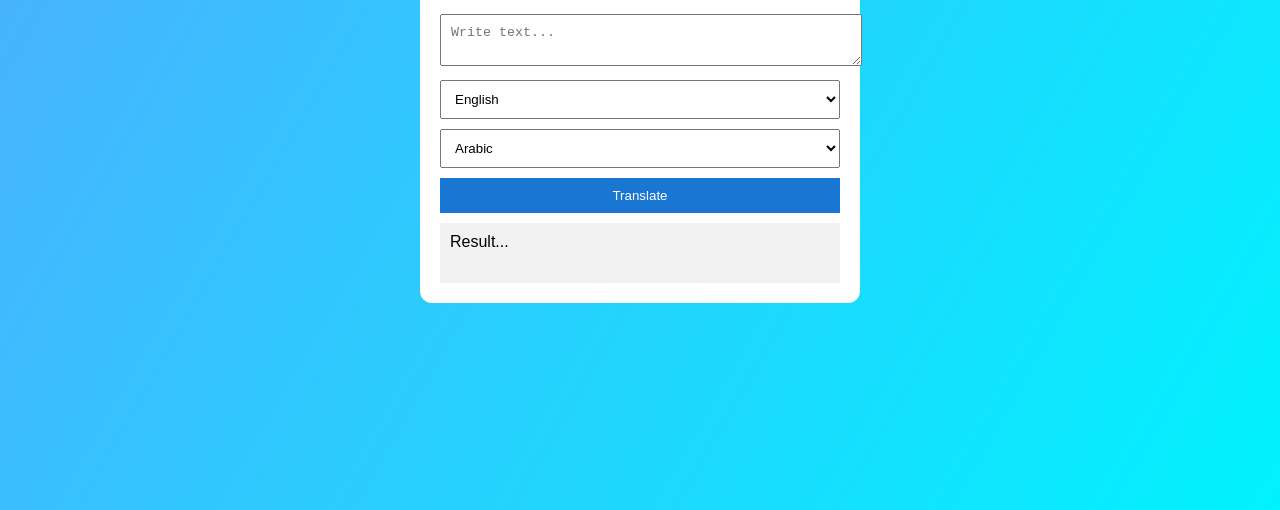
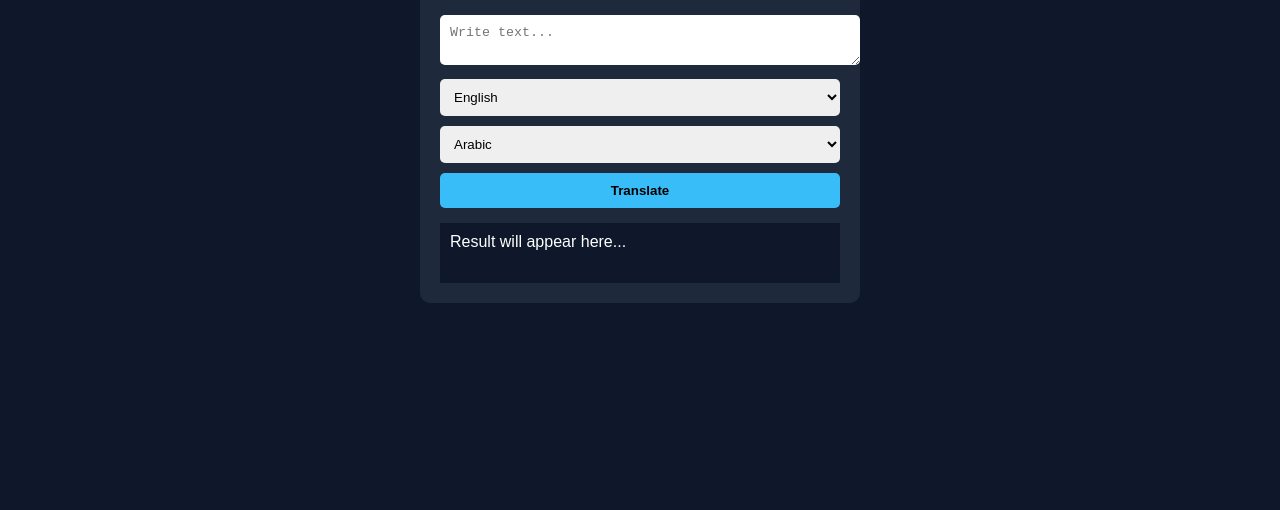
Before and after one commit to malekdalpirou765-hue/translatex, a website: page index.html in a window 1280 px wide. Shown: the part 290-800 px from the top of the page. Drawn offline with Linux system fonts and the light colour scheme.

Commit message:
Update index.html

```diff
--- a/index.html
+++ b/index.html
@@ -1,5 +1,5 @@
 <!DOCTYPE html>
-<html>
+<html lang="en">
 <head>
 <meta charset="UTF-8">
 <title>TranslateX</title>
@@ -7,38 +7,40 @@
 <style>
 body{
   font-family: Arial;
-  background: linear-gradient(120deg,#4facfe,#00f2fe);
-  height:100vh;
+  background:#0f172a;
+  color:white;
   display:flex;
   justify-content:center;
   align-items:center;
+  height:100vh;
   margin:0;
 }
 
 .box{
   width:400px;
-  background:white;
+  background:#1e293b;
   padding:20px;
-  border-radius:12px;
+  border-radius:10px;
 }
 
 textarea,select,button{
   width:100%;
   margin-top:10px;
   padding:10px;
+  border:none;
+  border-radius:5px;
 }
 
 button{
-  background:#1976d2;
-  color:white;
-  border:none;
+  background:#38bdf8;
   cursor:pointer;
+  font-weight:bold;
 }
 
 #result{
-  margin-top:10px;
+  margin-top:15px;
+  background:#0f172a;
   padding:10px;
-  background:#f2f2f2;
   min-height:40px;
 }
 </style>
@@ -54,18 +56,18 @@ button{
 <textarea id="text" placeholder="Write text..."></textarea>
 
 <select id="from">
-  <option>English</option>
-  <option>Arabic</option>
+  <option value="English">English</option>
+  <option value="Arabic">Arabic</option>
 </select>
 
 <select id="to">
-  <option>Arabic</option>
-  <option>English</option>
+  <option value="Arabic">Arabic</option>
+  <option value="English">English</option>
 </select>
 
 <button onclick="translateText()">Translate</button>
 
-<div id="result">Result...</div>
+<div id="result">Result will appear here...</div>
 
 </div>
 
@@ -94,7 +96,7 @@ async function translateText(){
     document.getElementById("result").innerText = data.result;
 
   }catch(err){
-    document.getElementById("result").innerText = "Error";
+    document.getElementById("result").innerText = "Error connecting to server";
   }
 }
 
```
